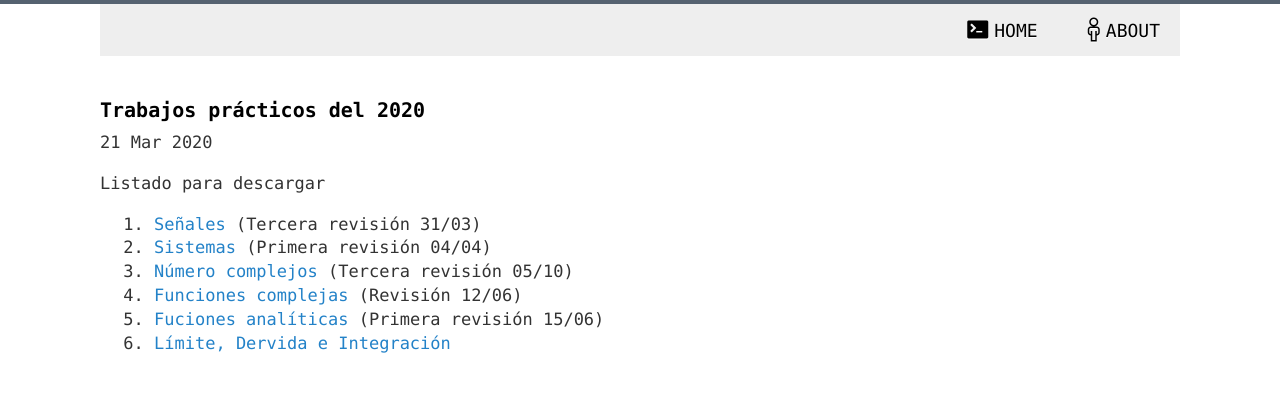
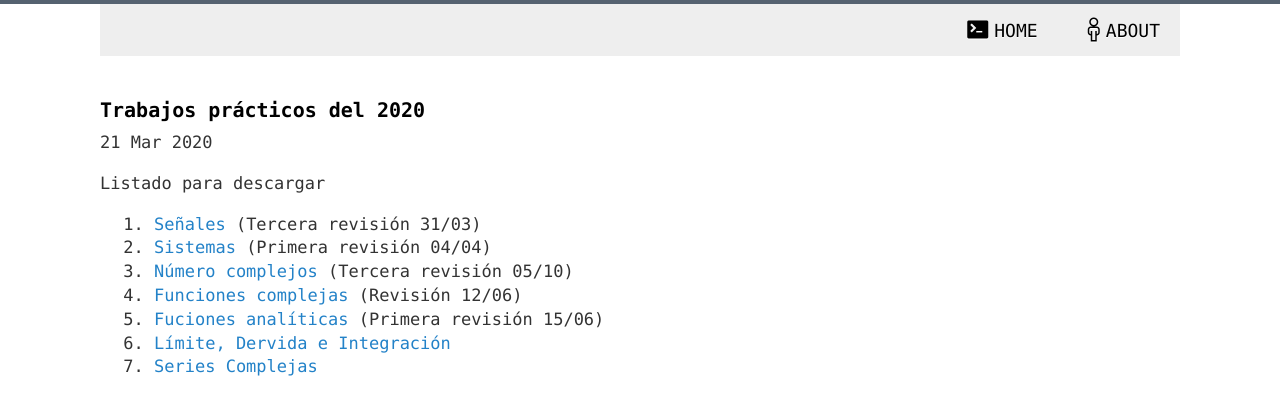
Before and after one commit to 1nv1/UTN-FRN-ASS, a Jekyll site: the page built from _posts/2020-03-21-TPs2020.markdown, in a window 1280 px wide. Shown: the top 415 px of the page. Built offline with Jekyll 4.4.1, drawn with Linux system fonts in a browser that asks for light colours; comment, search, counter and statistics services are not loaded.

Commit message:
Added tp 7 about complex series

```diff
--- a/_posts/2020-03-21-TPs2020.markdown
+++ b/_posts/2020-03-21-TPs2020.markdown
@@ -15,3 +15,4 @@ Listado para descargar
 4. <a href="https://drive.google.com/file/d/1LsbqlWxSoyXOkHO4eRhmMdYN_DszWiLC/view?usp=sharing" target="_blank">Funciones complejas</a> (Revisión 12/06)
 5. <a href="https://drive.google.com/file/d/1-SfhOHeNUMyWuzK81NLlUizcKyXLBATF/view?usp=sharing" target="_blank">Fuciones analíticas</a> (Primera revisión 15/06)
 6. <a href="https://drive.google.com/file/d/1IsIRNOjAjt4yoUPK0fd64_FQQsKktF8l/view?usp=sharing" target="_blank">Límite, Dervida e Integración</a>
+7. <a href="https://drive.google.com/file/d/1AZS6uV6GQYMDjQByazfV2UJlQjaEKZXv/view?usp=sharing" target="_blank">Series Complejas</a>
```
